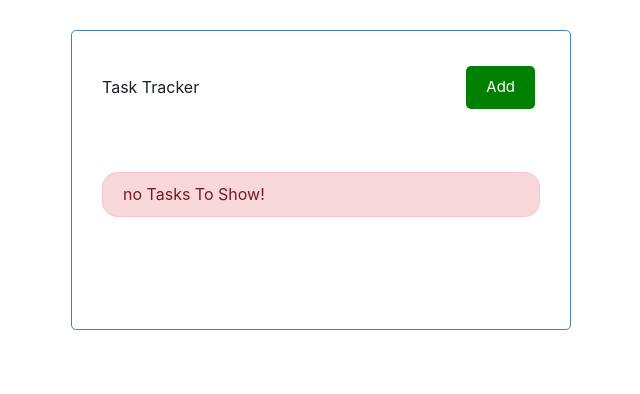
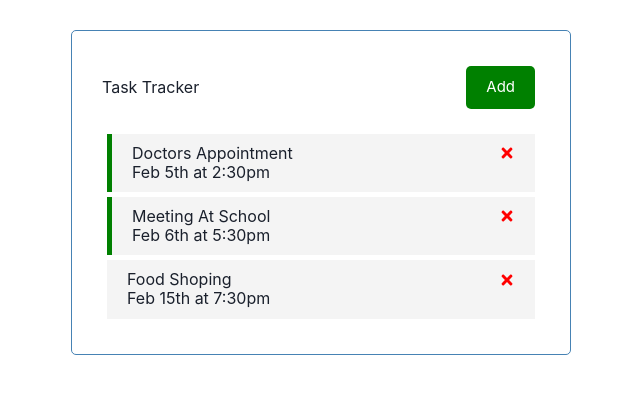
Before and after one commit to hossamabdulmagid/TaskTracker, a React (Create React App) app: page / in a window 1280 px wide. Shown: the top 394 px of the page, without its empty margins (319-959 px from the left). Built offline with nearby package versions, Linux system fonts and the light colour scheme; data requests are answered from the project's data file.

Commit message:
updated App

```diff
--- a/db.json
+++ b/db.json
@@ -3,19 +3,19 @@
     {
       "id": 1,
       "text": "Doctors Appointment",
-      "day": "new Date()",
+      "day": "Feb 5th at 2:30pm",
       "reminder": true
     },
     {
       "id": 2,
       "text": "Meeting At School",
-      "day": "new Date()",
+      "day": "Feb 6th at 5:30pm",
       "reminder": true
     },
     {
       "id": 3,
       "text": "Food Shoping",
-      "day": "new Date()",
+      "day": "Feb 15th at 7:30pm",
       "reminder": false
     }
   ]
--- a/src/App.js
+++ b/src/App.js
@@ -33,7 +33,7 @@ const App = ({ doGetData, StateOfData = [], Loading }) => {
     } else {
       setTasks([])
     }
-  }, [doGetData])
+  }, [doGetData, StateOfData.length ])
 
   const id = uuidv4(); // ⇨ '1b9d6bcd-bbfd-4b2d-9b5d-ab8dfbbd4bed'
   console.log(id, `id????????????`)
@@ -73,8 +73,8 @@ const App = ({ doGetData, StateOfData = [], Loading }) => {
       <div className="container">
         <h4>
           <Header onAdd={() => setShowAddTask(!showAddTask)} showAdd={showAddTask} />
-          {showAddTask && <AddTask onAdd={addTask} />
-          }          {tasks.length > 0 ?
+          {showAddTask && <AddTask onAdd={addTask} />}
+          {showData && tasks.length > 0 ?
             <Tasks tasks={tasks} onDelete={deleteTask} onToggle={toggleReminder} />
             :
             <>
```
Also changed, not shown: 1 other file (tests, documents, lock files or other folders).
